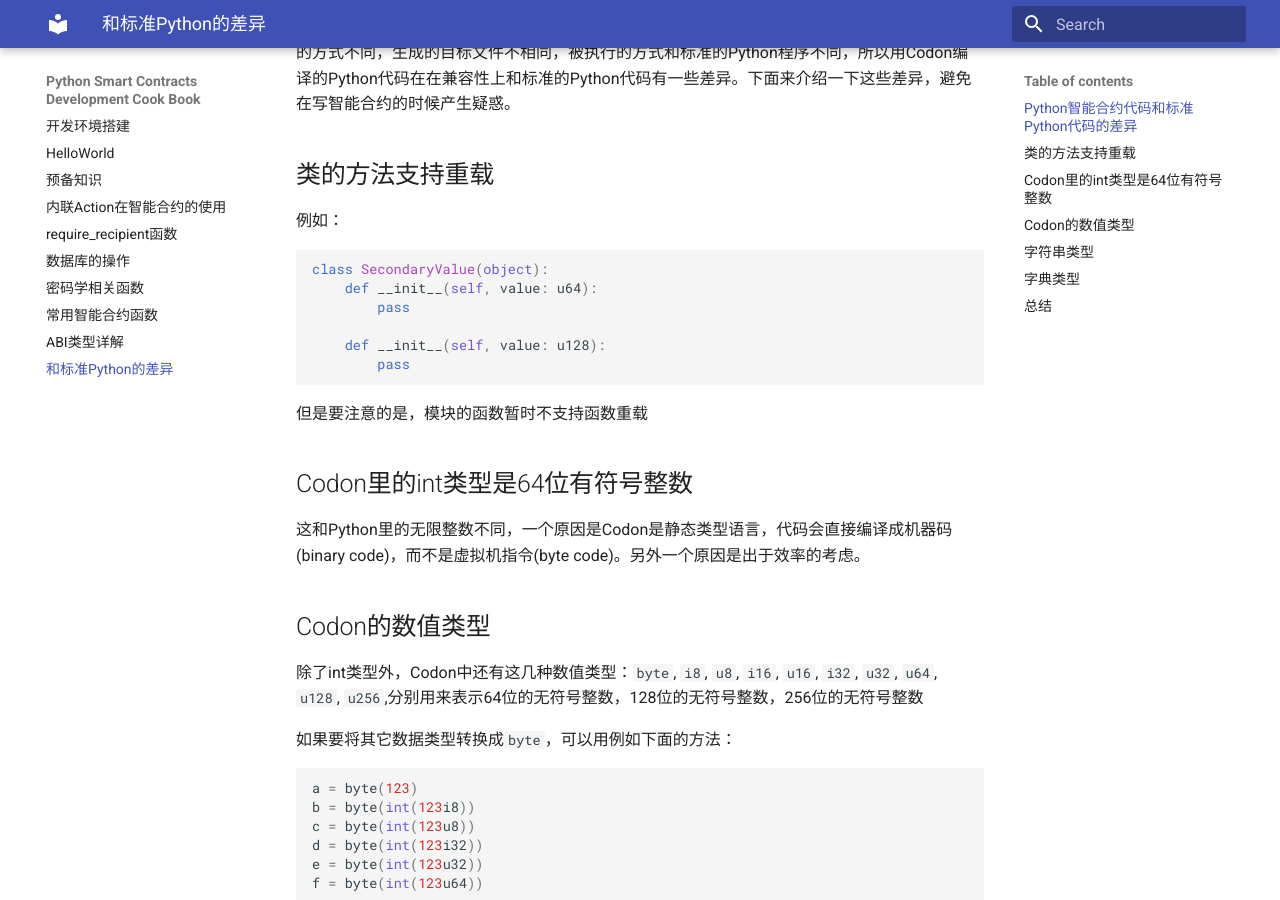
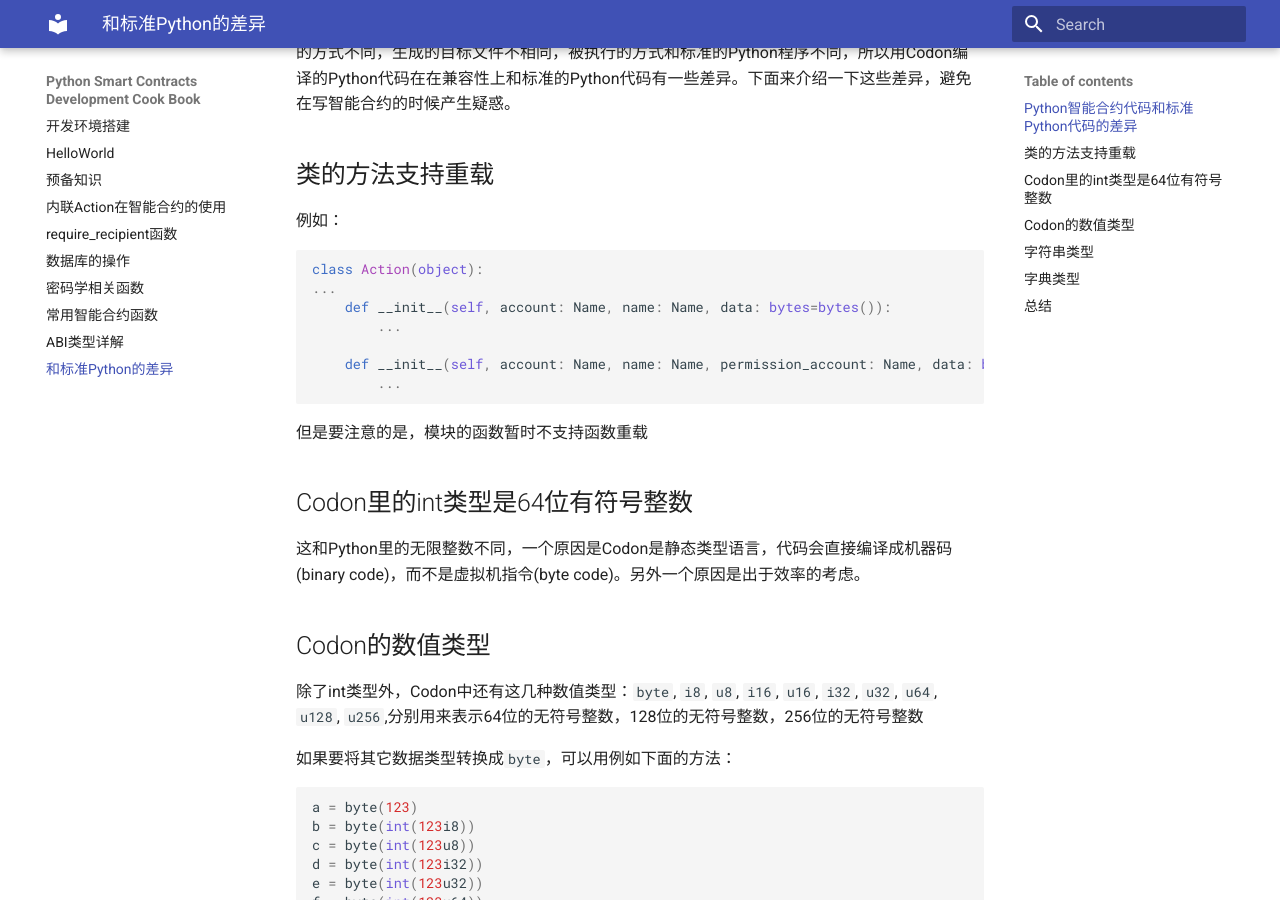
Before and after one commit to learnforpractice/pscdk-book, an MkDocs documentation site: the page built from docs/codon.md, in a window 1280 px wide and 900 px high, scrolled down 344 px. Built offline with MkDocs 1.6.1 and Material for MkDocs 9.7.7, drawn with Linux system fonts in a browser that asks for light colours.

Commit message:
Update docs

````diff
--- a/docs/codon.md
+++ b/docs/codon.md
@@ -9,12 +9,13 @@
 例如：
 
 ```python
-class SecondaryValue(object):
-    def __init__(self, value: u64):
-        pass
+class Action(object):
+...
+    def __init__(self, account: Name, name: Name, data: bytes=bytes()):
+        ...
 
-    def __init__(self, value: u128):
-        pass
+    def __init__(self, account: Name, name: Name, permission_account: Name, data: bytes=bytes()):
+        ...
 ```
 
 但是要注意的是，模块的函数暂时不支持函数重载
````
Also changed, not shown: docs/database.md (+3 -3 lines), 3 other files.
